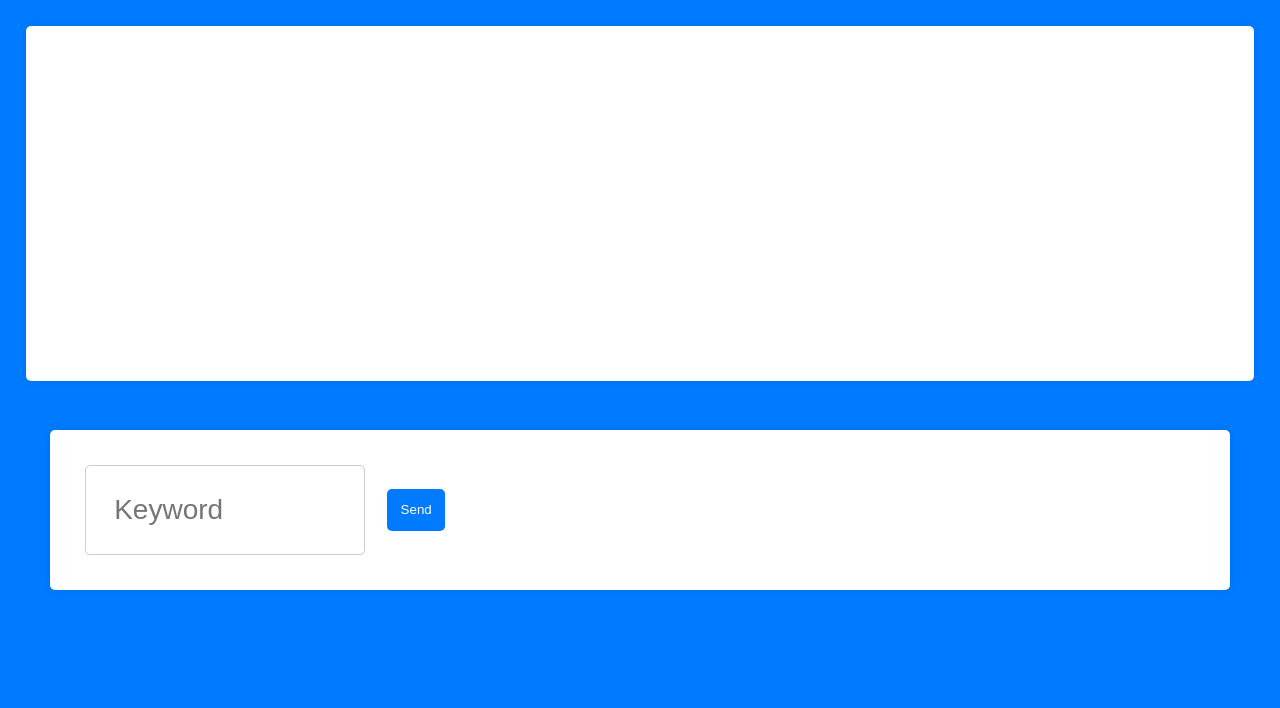
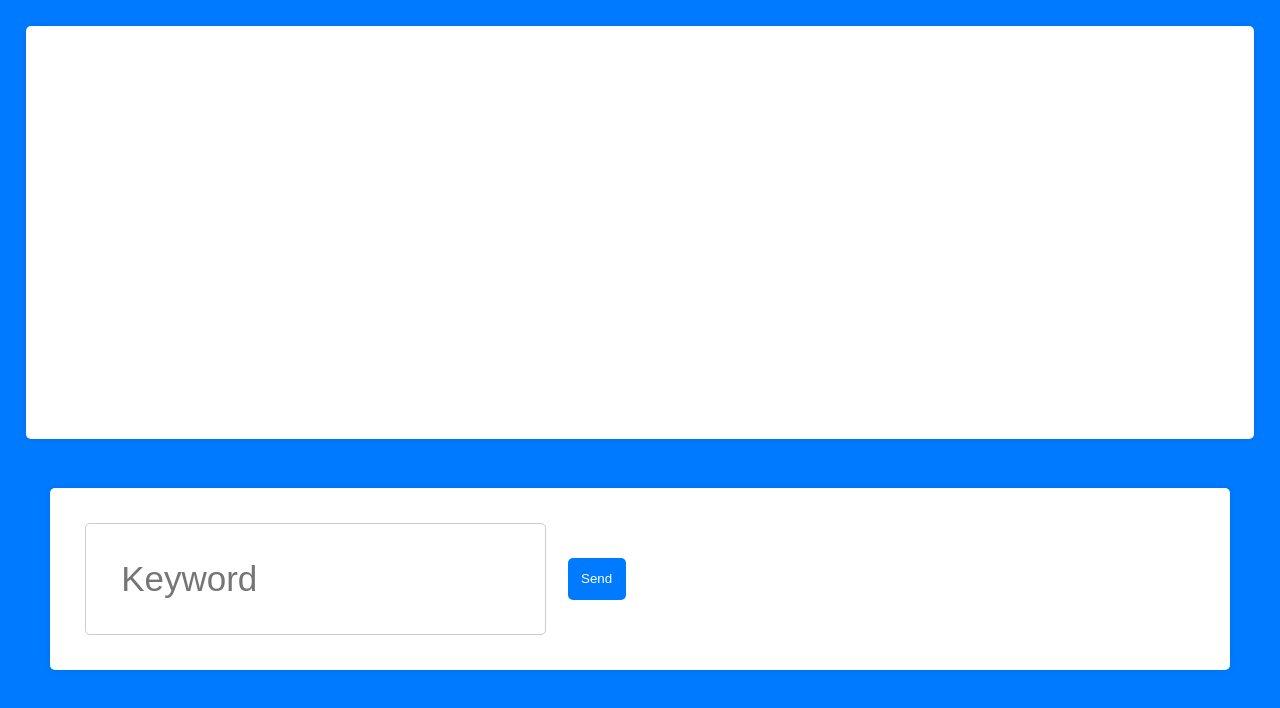
Before and after one commit to Takrimnakib/Tlearnpediabot2.github.io, a plain HTML site: page chatbot.html in a window 1280 px wide. Drawn offline with Linux system fonts and the light colour scheme.

Commit message:
Update chatbot.html

```diff
--- a/chatbot.html
+++ b/chatbot.html
@@ -11,7 +11,7 @@
       padding: 0;
       display: flex;
       flex-direction: column;
-      height: 80vh;
+      height: 90vh;
       font-size: 35px; /* Increase font size for all text */
     }
 
@@ -73,8 +73,8 @@
       border: 1px solid #ccc;
       border-radius: 5px;
       outline: none;
-      font-size: 28px; /* Increase font size */
-      max-width: 20%; /* Make the input box shorter */
+      font-size: 35px; /* Increase font size */
+      max-width: 35%; /* Make the input box shorter */
     }
 
     .input-container button {
```
